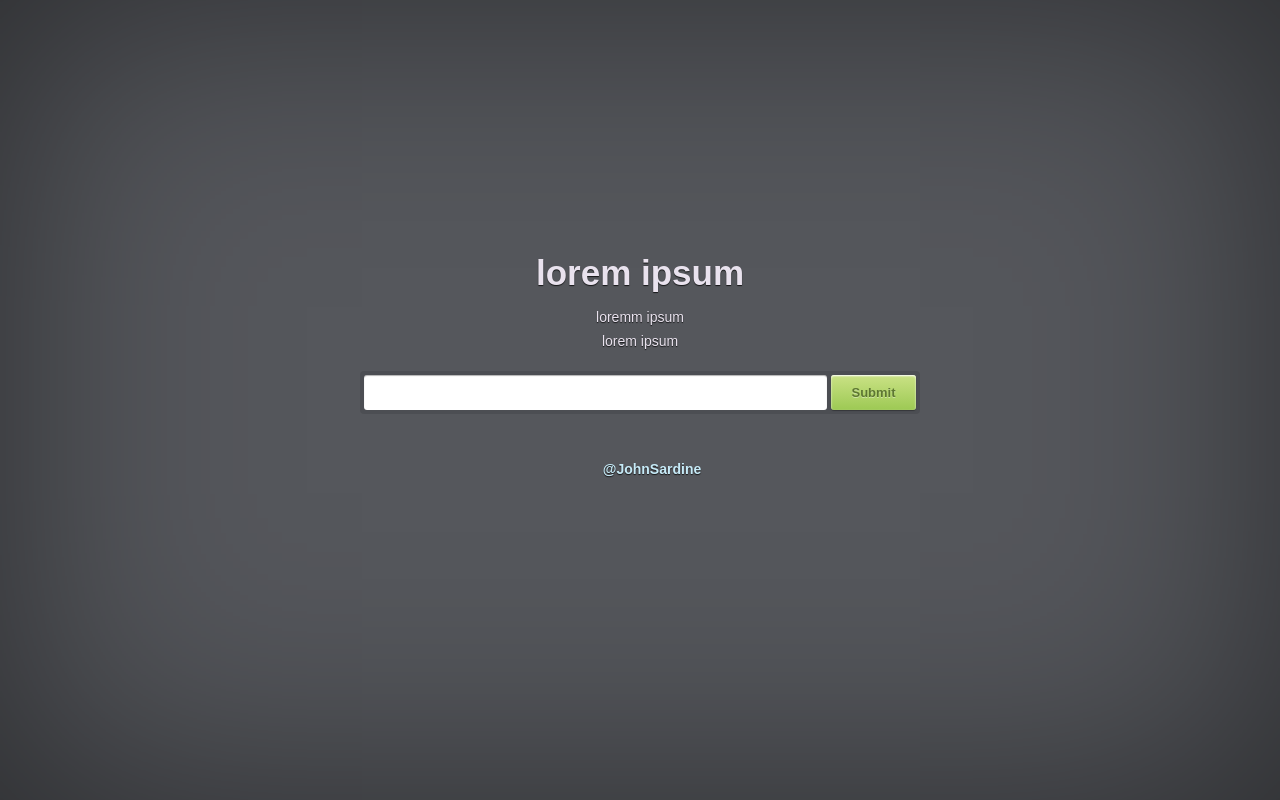
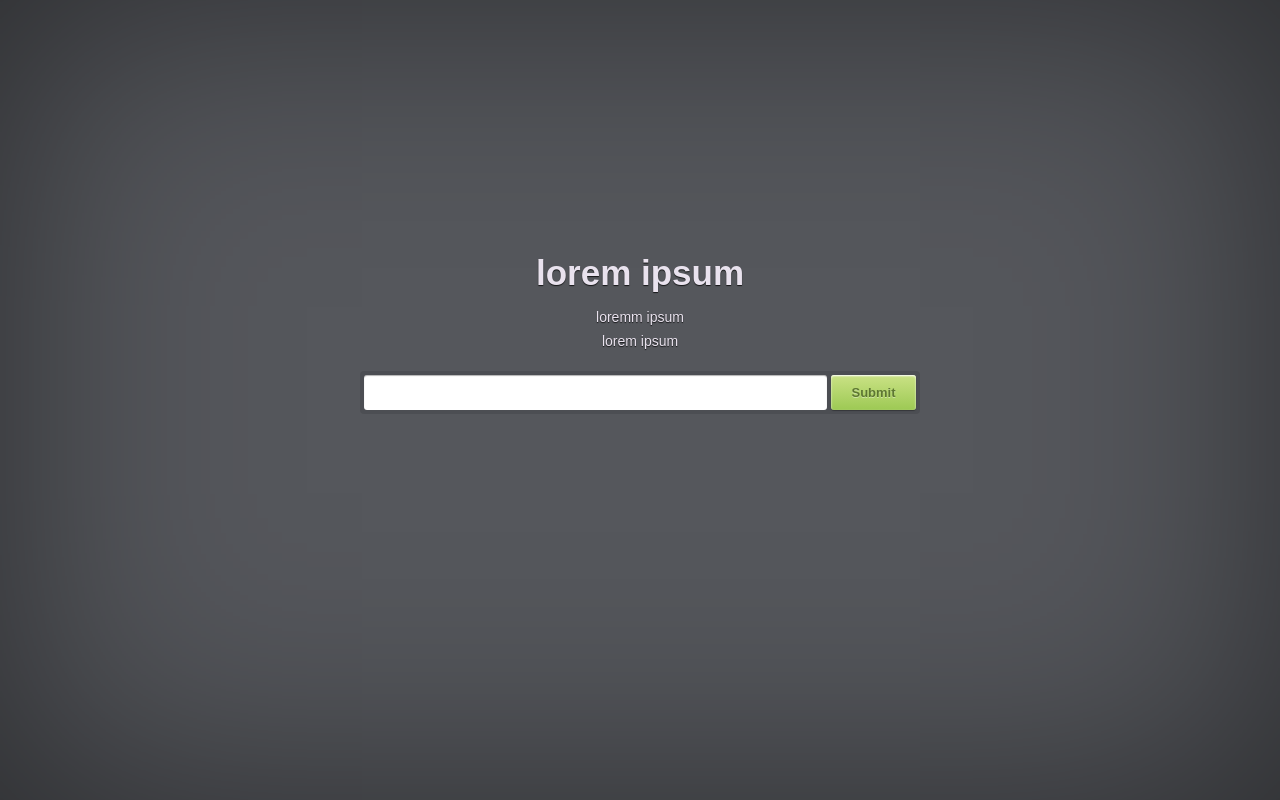
Before and after one commit to echojuno/echojuno.github.io, a plain HTML site: page index.html in a window 1280 px wide. Drawn offline with Linux system fonts and the light colour scheme.

Commit message:
Update index.html

```diff
--- a/index.html
+++ b/index.html
@@ -92,7 +92,7 @@
 
 <!--REACHMAIL FORM ENDS HERE-->
 
-<a href="http://twitter.com/#!/JohnSardine" title="Visit JohnSardine on Twitter" class="twitter center">JohnSardine</a>
+<!--<a href="http://twitter.com/#!/JohnSardine" title="Visit JohnSardine on Twitter" class="twitter center">JohnSardine</a>-->
 
 </div>
 
```
